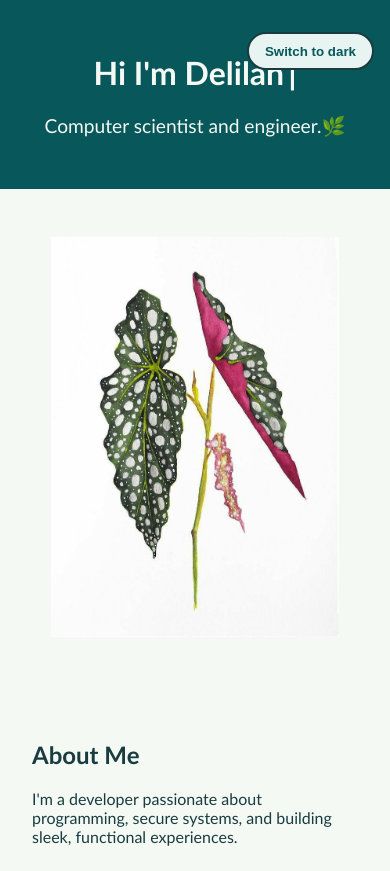
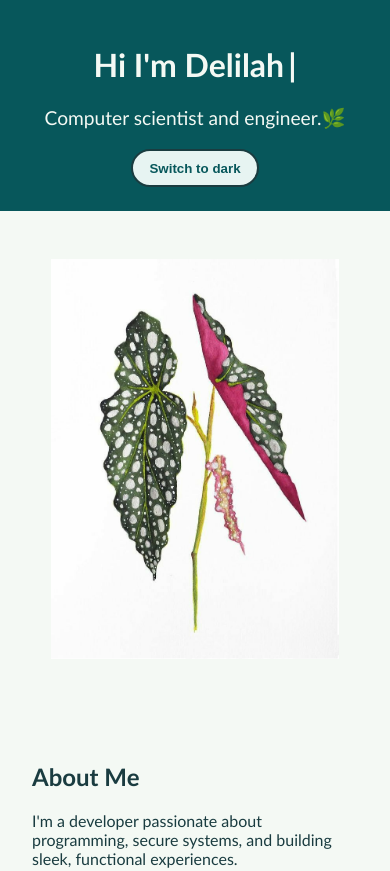
Before and after one commit to lilahmedina/updated-portfolio, a website: page public/index.html in a window 390 px wide. Shown: the top 871 px of the page. Drawn offline with Linux system fonts and the light colour scheme.

Commit message:
fixed responsive overlap.

```diff
--- a/public/styles.css
+++ b/public/styles.css
@@ -35,6 +35,7 @@ header {
   color: var(--header-text);
   text-align: center;
   padding: 2rem;
+  padding: auto;
   position: relative;
 }
 
@@ -108,3 +109,16 @@ footer {
   background: var(--header-bg);
   color: var(--header-text);
 }
+
+/* Prevents overlap of header and toggle*/
+@media (max-width: 768px) {
+  header {
+    padding: 1.5rem 1rem;
+  }
+
+  .theme-toggle {
+    position: static;
+    display: block;
+    margin: 1rem auto 0 auto;
+  }
+}
```
